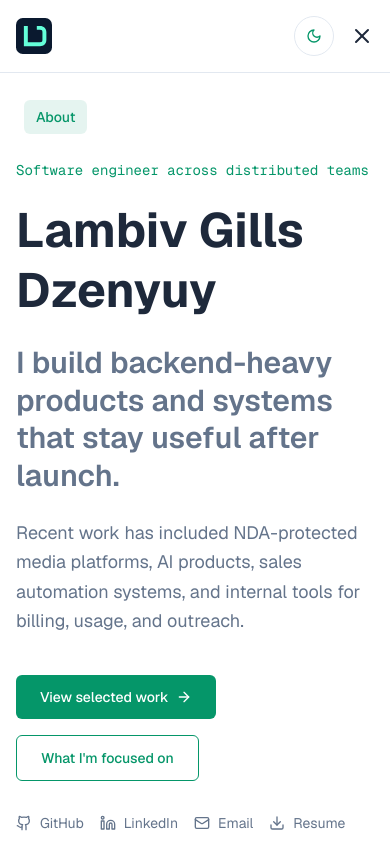
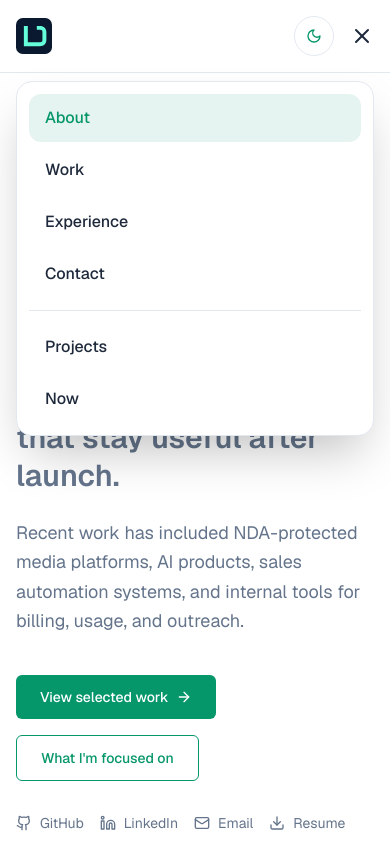
Before and after one commit to d3enyuy/web, a Next.js app: page / in a window 390 px wide. Both pictures are taken after a click on the button 362 px from the left and 36 px from the top of the page. Shown: the top 844 px of the page. Built offline with nearby package versions, Linux system fonts and the light colour scheme.

Commit message:
feat: improve mobile navigation functionality and responsiveness

```diff
--- a/components/navigation.tsx
+++ b/components/navigation.tsx
@@ -1,6 +1,6 @@
 "use client"
 
-import { useEffect, useState } from "react"
+import { useEffect, useRef, useState } from "react"
 import Link from "next/link"
 import { usePathname } from "next/navigation"
 import { Menu, X } from "lucide-react"
@@ -24,12 +24,53 @@ const pageItems = [
 export function Navigation() {
   const pathname = usePathname()
   const isHome = pathname === "/"
+  const navRef = useRef<HTMLElement>(null)
   const [activeSection, setActiveSection] = useState("")
   const [isMobileMenuOpen, setIsMobileMenuOpen] = useState(false)
+  const [mobileMenuTop, setMobileMenuTop] = useState(72)
 
   useEffect(() => {
     setIsMobileMenuOpen(false)
   }, [pathname])
+
+  useEffect(() => {
+    const updateMobileMenuTop = () => {
+      setMobileMenuTop(navRef.current?.getBoundingClientRect().height ?? 72)
+    }
+
+    updateMobileMenuTop()
+    window.addEventListener("resize", updateMobileMenuTop)
+
+    return () => window.removeEventListener("resize", updateMobileMenuTop)
+  }, [])
+
+  useEffect(() => {
+    const mediaQuery = window.matchMedia("(min-width: 1024px)")
+    const handleChange = (event: MediaQueryListEvent) => {
+      if (event.matches) {
+        setIsMobileMenuOpen(false)
+      }
+    }
+
+    mediaQuery.addEventListener("change", handleChange)
+
+    return () => mediaQuery.removeEventListener("change", handleChange)
+  }, [])
+
+  useEffect(() => {
+    const originalOverflow = document.body.style.overflow
+    const originalTouchAction = document.body.style.touchAction
+
+    if (isMobileMenuOpen) {
+      document.body.style.overflow = "hidden"
+      document.body.style.touchAction = "none"
+    }
+
+    return () => {
+      document.body.style.overflow = originalOverflow
+      document.body.style.touchAction = originalTouchAction
+    }
+  }, [isMobileMenuOpen])
 
   useEffect(() => {
     if (!isHome) {
@@ -95,14 +136,27 @@ export function Navigation() {
     setIsMobileMenuOpen(false)
   }
 
+  const closeMobileMenu = () => setIsMobileMenuOpen(false)
+
   const navLinkClassName = (isActive: boolean) =>
     cn(
       "rounded-md px-3 py-2 text-sm font-medium transition-colors",
       isActive ? "bg-primary/10 text-primary" : "text-muted-foreground hover:text-foreground",
     )
 
+  const mobileLinkClassName = (isActive: boolean) =>
+    cn(
+      "block w-full rounded-xl px-4 py-3 text-base font-medium transition-colors",
+      isActive
+        ? "bg-primary/10 text-primary"
+        : "text-foreground hover:bg-muted/70 hover:text-foreground",
+    )
+
   return (
-    <nav className="fixed left-0 right-0 top-0 z-50 border-b border-border bg-background/95 backdrop-blur-sm">
+    <nav
+      ref={navRef}
+      className="fixed left-0 right-0 top-0 z-50 border-b border-border bg-background/95 backdrop-blur-sm"
+    >
       <div className="mx-auto flex max-w-7xl items-center justify-between px-4 py-4 sm:px-6 md:px-12 lg:px-24">
         <a
           href={isHome ? "#top" : "/"}
@@ -147,9 +201,12 @@ export function Navigation() {
         <div className="flex items-center gap-4 lg:hidden">
           <ThemeToggle />
           <button
+            type="button"
             onClick={() => setIsMobileMenuOpen((open) => !open)}
             className="text-foreground transition-colors hover:text-primary"
             aria-label="Toggle menu"
+            aria-expanded={isMobileMenuOpen}
+            aria-controls="mobile-navigation"
           >
             {isMobileMenuOpen ? <X className="h-6 w-6" /> : <Menu className="h-6 w-6" />}
           </button>
@@ -157,22 +214,42 @@ export function Navigation() {
       </div>
 
       {isMobileMenuOpen && (
-        <div className="fixed inset-0 top-[73px] z-40 bg-background/98 backdrop-blur-md lg:hidden">
-          <ul className="flex h-full flex-col items-start gap-2 overflow-y-auto px-6 py-8">
+        <>
+          <button
+            type="button"
+            className="fixed inset-0 z-40 bg-background/60 backdrop-blur-sm lg:hidden"
+            style={{ top: mobileMenuTop }}
+            aria-label="Close menu"
+            onClick={closeMobileMenu}
+          />
+
+          <div
+            id="mobile-navigation"
+            className="fixed inset-x-4 z-50 overflow-hidden rounded-2xl border border-border bg-background shadow-2xl lg:hidden"
+            style={{
+              top: mobileMenuTop + 8,
+              maxHeight: `calc(100dvh - ${mobileMenuTop + 16}px)`,
+            }}
+          >
+            <ul className="flex flex-col gap-1 overflow-y-auto p-3">
               {sectionItems.map(({ id, label }) =>
                 isHome ? (
                   <li key={id} className="w-full">
                     <a
                       href={sectionHref(id)}
                       onClick={(e) => handleSectionClick(e, id)}
-                    className={navLinkClassName(activeSection === id)}
+                      className={mobileLinkClassName(activeSection === id)}
                     >
                       {label}
                     </a>
                   </li>
                 ) : (
                   <li key={id} className="w-full">
-                  <Link href={sectionHref(id)} className={navLinkClassName(false)}>
+                    <Link
+                      href={sectionHref(id)}
+                      className={mobileLinkClassName(false)}
+                      onClick={closeMobileMenu}
+                    >
                       {label}
                     </Link>
                   </li>
@@ -185,13 +262,18 @@ export function Navigation() {
 
               {pageItems.map(({ href, label }) => (
                 <li key={href} className="w-full">
-                <Link href={href} className={navLinkClassName(pathname === href)}>
+                  <Link
+                    href={href}
+                    className={mobileLinkClassName(pathname === href)}
+                    onClick={closeMobileMenu}
+                  >
                     {label}
                   </Link>
                 </li>
               ))}
             </ul>
           </div>
+        </>
       )}
     </nav>
   )
```
Lines whose indentation alone changed are shown as unchanged.
